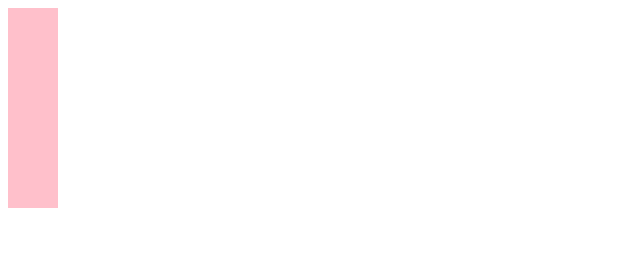
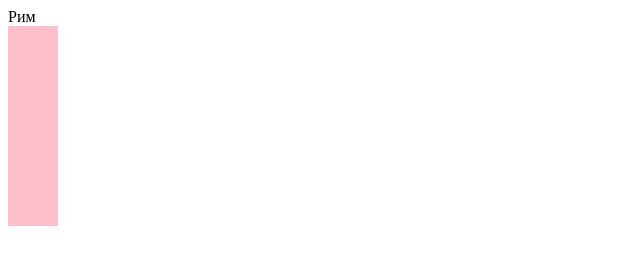
Before and after one commit to solnyshko07/solnyshko07.github.io, a plain HTML site: page 21oct24.html in a window 1280 px wide. Shown: the whole page, without its empty margins (0-640 px from the left). Drawn offline with Linux system fonts and the light colour scheme.

Commit message:
Add files via upload

```diff
--- a/21oct24.html
+++ b/21oct24.html
@@ -6,12 +6,26 @@
     <title>Document</title>
 </head>
 <body>
+    <div id="diagram"></div>
     <script>
+
         let elem = document.createElement ('div');
         elem.style.width = '50px'
         elem.style.height = '200px'
         elem.style.backgroundColor = 'pink'
         document.body.append(elem);
+        let names = ['Москва','Рим','Париж'];
+        let population = ['8000000','500000','700000'];
+
+        let diagram = document.getElementById('diagram')
+
+        let elem2= document.createElement('div')
+        elem2.innerText = names[1];
+        diagram.append(elem2);
+
+
     </script>
+
+
 </body>
 </html>
```
